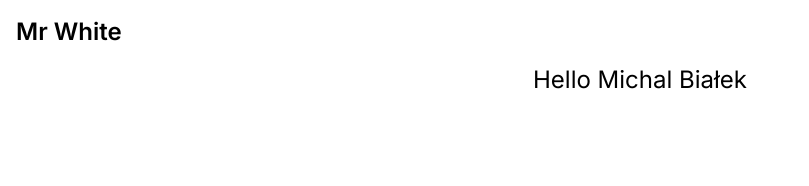
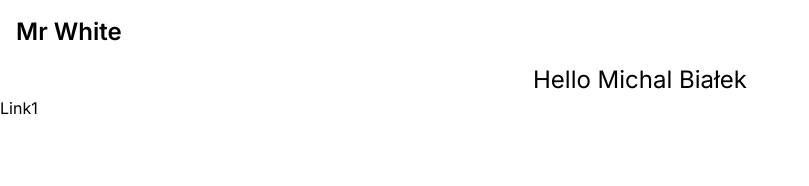
Before and after one commit to poewer/iib-course, a Next.js app: page / in a window 1280 px wide. Shown: the top 186 px of the page, without its empty margins (0-809 px from the left). Built offline with nearby package versions, Linux system fonts and the light colour scheme.

Commit message:
add links

```diff
--- a/app/page.tsx
+++ b/app/page.tsx
@@ -2,6 +2,7 @@
 
 import Script from 'next/script';
 import NavBar from '@/components/NavBar';
+import Link from 'next/link';
 
 
 export default function Home() {
@@ -10,6 +11,11 @@ export default function Home() {
       <NavBar />
       <h1 className='text-center text-2xl'>Hello Michal Białek</h1>
       <Script type="text/javascript" src="https://s.skimresources.com/js/250980X1734811.skimlinks.js"></Script>
+      <ul>
+        <li>
+          <Link href={'https://Pdiskshortnearn.xyz/h0evQzyd'}>Link1</Link>
+        </li>
+      </ul>
     </main>
   )
 }
```
